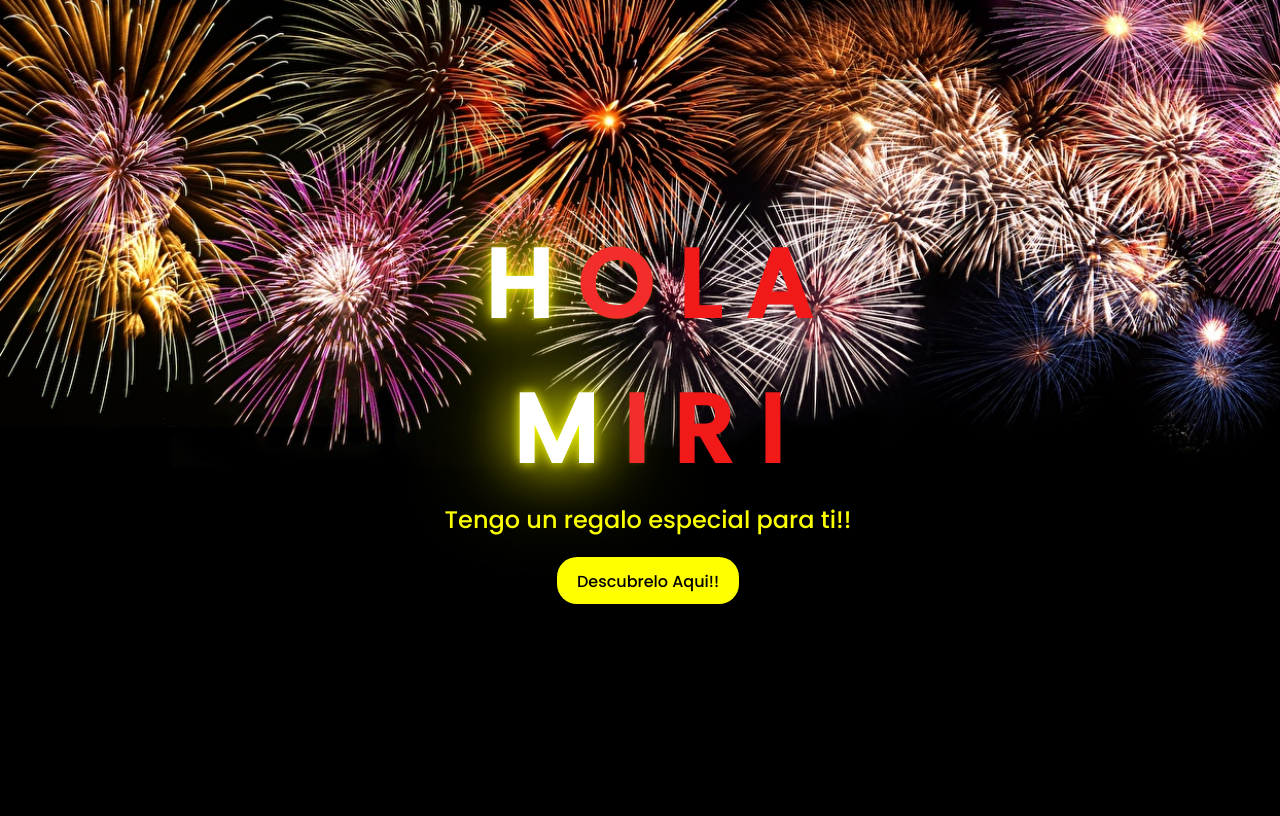
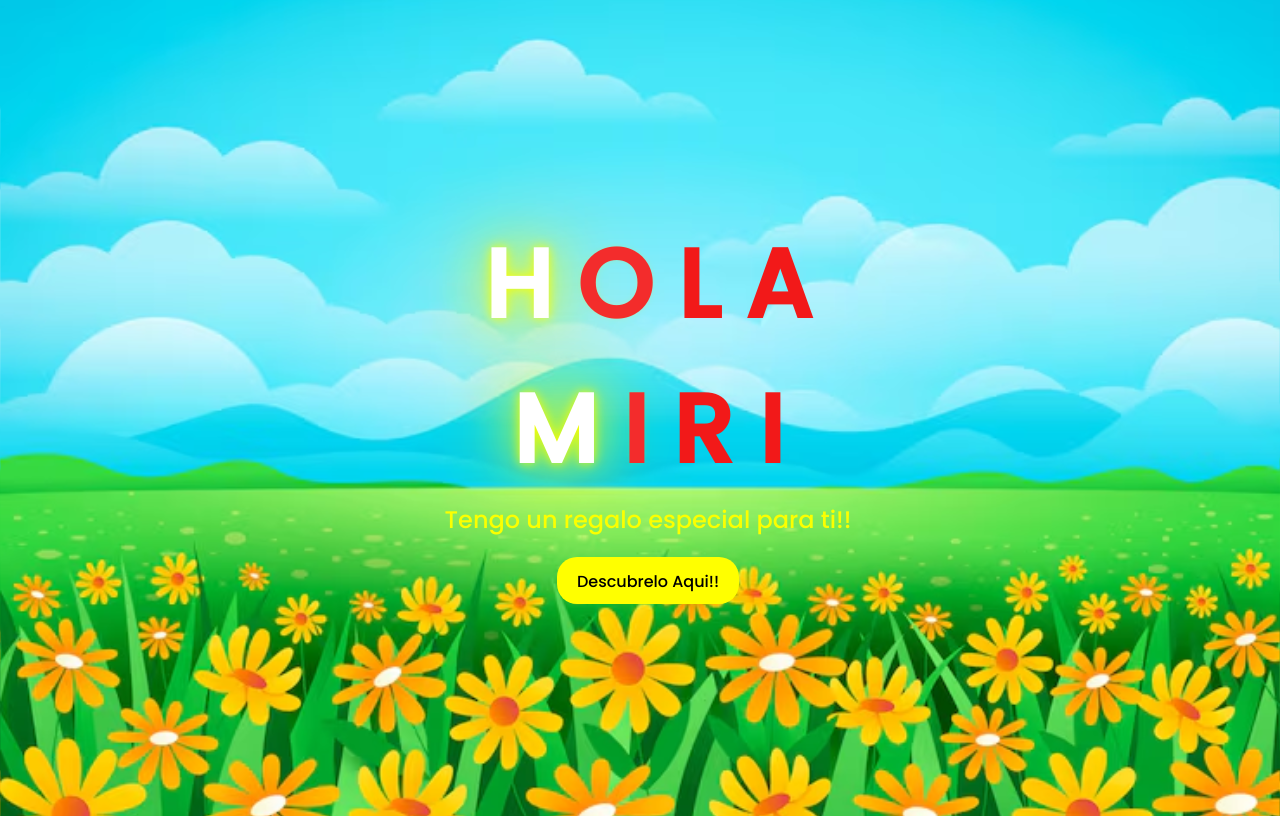
Before and after one commit to Francisco536/Flowers, a plain HTML site: page index.html in a window 1280 px wide. Drawn offline with Linux system fonts and the light colour scheme.

Commit message:
Update FONDO

```diff
--- a/index.html
+++ b/index.html
@@ -8,7 +8,7 @@
     <link rel="icon" href="img/flowers.png" type="image/x-icon">
     <title>FLORES</title>
 </head>
-<body style="background-image: url(img/fondo3.jpg) !important;     background-size: cover;   background-position: center;">
+<body style="background-image: url(img/FONDOFLOWERS.jpg) !important;     background-size: cover;   background-position: center;">
     <div class="greetings">
 
         <span>H</span>
```
